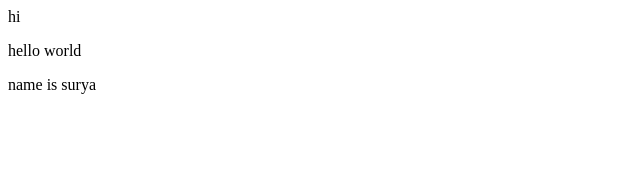
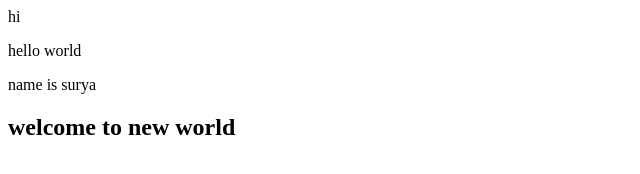
Before and after one commit to surya84/github-tut, a plain HTML site: page index.html in a window 1280 px wide. Shown: the whole page, without its empty margins (0-640 px from the left). Drawn offline with Linux system fonts and the light colour scheme.

Commit message:
added new heading

```diff
--- a/index.html
+++ b/index.html
@@ -6,6 +6,6 @@
     hi
     <p>hello world</p>
     <p>name is surya</p>
-
+    <h2>welcome to new world</h2>
   </body>
 </html>
```
